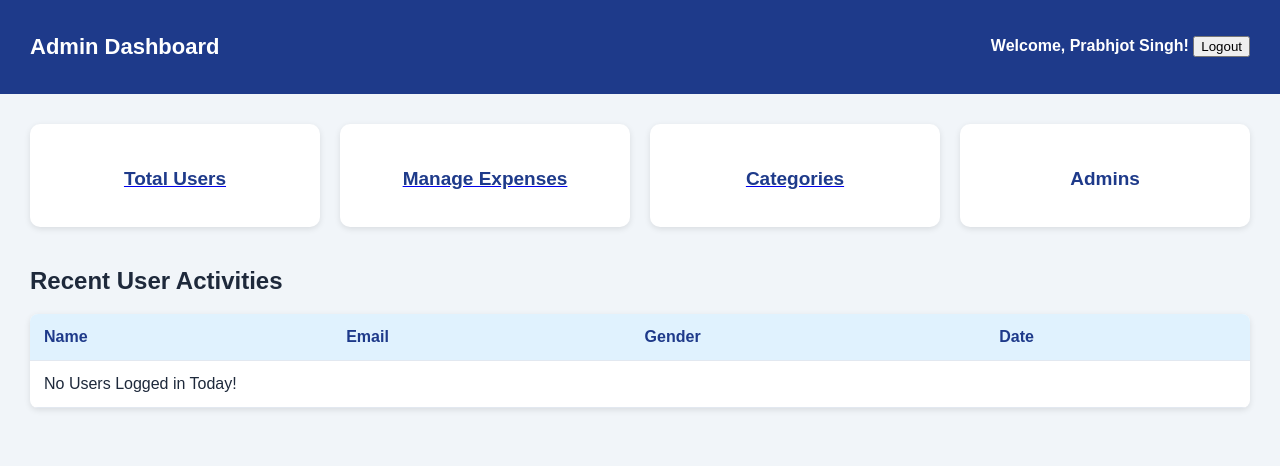
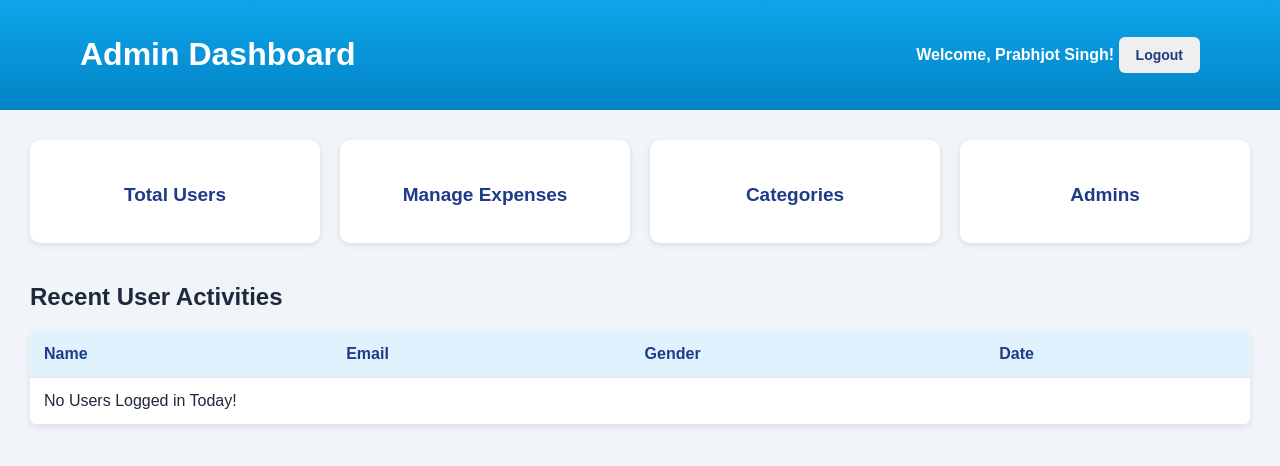
Before and after one commit to Rajvikaur5703/DailyExpensesTracker, a PHP site: page /admin/admin_dashboard.php in a window 1280 px wide. Shown: the top 466 px of the page. Run offline with PHP 8.4, Linux system fonts and the light colour scheme; a user stored in the database is signed in; data comes from the database, SQL or seed files in the repository.

Commit message:
Update admin.css

```diff
--- a/style/admin.css
+++ b/style/admin.css
@@ -6,23 +6,39 @@ body{
     color: #1e293b;
 }
 
-header{
-    background: #1e3a8a;
+header
+{
+    background: linear-gradient(180deg, #0ea5e9, #0284c7);
+    /* background: #1e3a8a; */
     color: white;
     padding: 15px 30px;
+    /* padding: 20px 20px; */
     display: flex;
     justify-content: space-between;
     align-items: center;
+    text-decoration: none;
 }
 
 header h1{
-    font-size: 22px;
+    padding-left: 50px;
 }
 
-nav a{
-    color: white;
-    margin-left: 15px;
-    text-decoration: none;
+header h4{
+    padding-right: 50px;
+}
+
+.btnlogout
+{
+    /* color: white; */
+    border: none;
+    border-color: #1e3a8a;
+    /* background-color: #ff4d4d; */
+    padding: 10px 17px;
+    border-radius: 6px;
+    cursor: pointer;
+    font-size: 14px;
+    transition: background-color 0.2s;
+    color:#1e3a8a;
     font-weight: bold;
 }
 
@@ -36,6 +52,11 @@ nav a{
     grid-template-columns: repeat(auto-fit,minmax(220px,1fr));
     gap: 20px;
     margin-bottom: 40px;
+
+}
+
+.cards a{
+    text-decoration: none;
 }
 
 .card{
```
